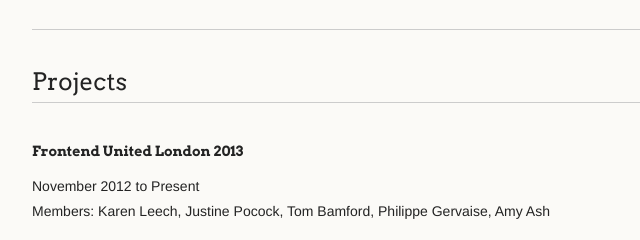
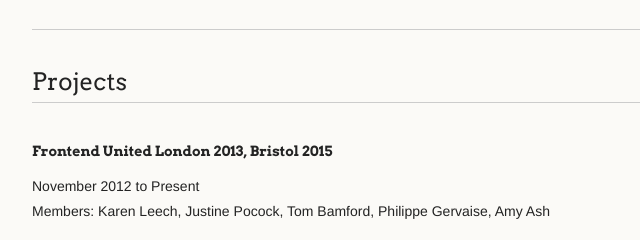
Before and after one commit to kae76/tinkerer-octo-mission, a plain HTML site: page index.html in a window 1280 px wide. Shown: the part 6680-6920 px from the top of the page, 228-868 px from the left. Drawn offline with Linux system fonts and the light colour scheme.

Commit message:
adding detail

```diff
--- a/index.html
+++ b/index.html
@@ -448,7 +448,7 @@ Members: </p>
 <h4>
 <h4>
 <a name="frontend-united-london-2013" class="anchor" href="#frontend-united-london-2013"><span class="octicon octicon-link"></span></a>
-Frontend United London 2013</h4>
+Frontend United London 2013, Bristol 2015</h4>
 
 <p>November 2012 to Present<br>
 Members: Karen Leech, Justine Pocock, Tom Bamford, Philippe Gervaise, Amy Ash</p>
```
